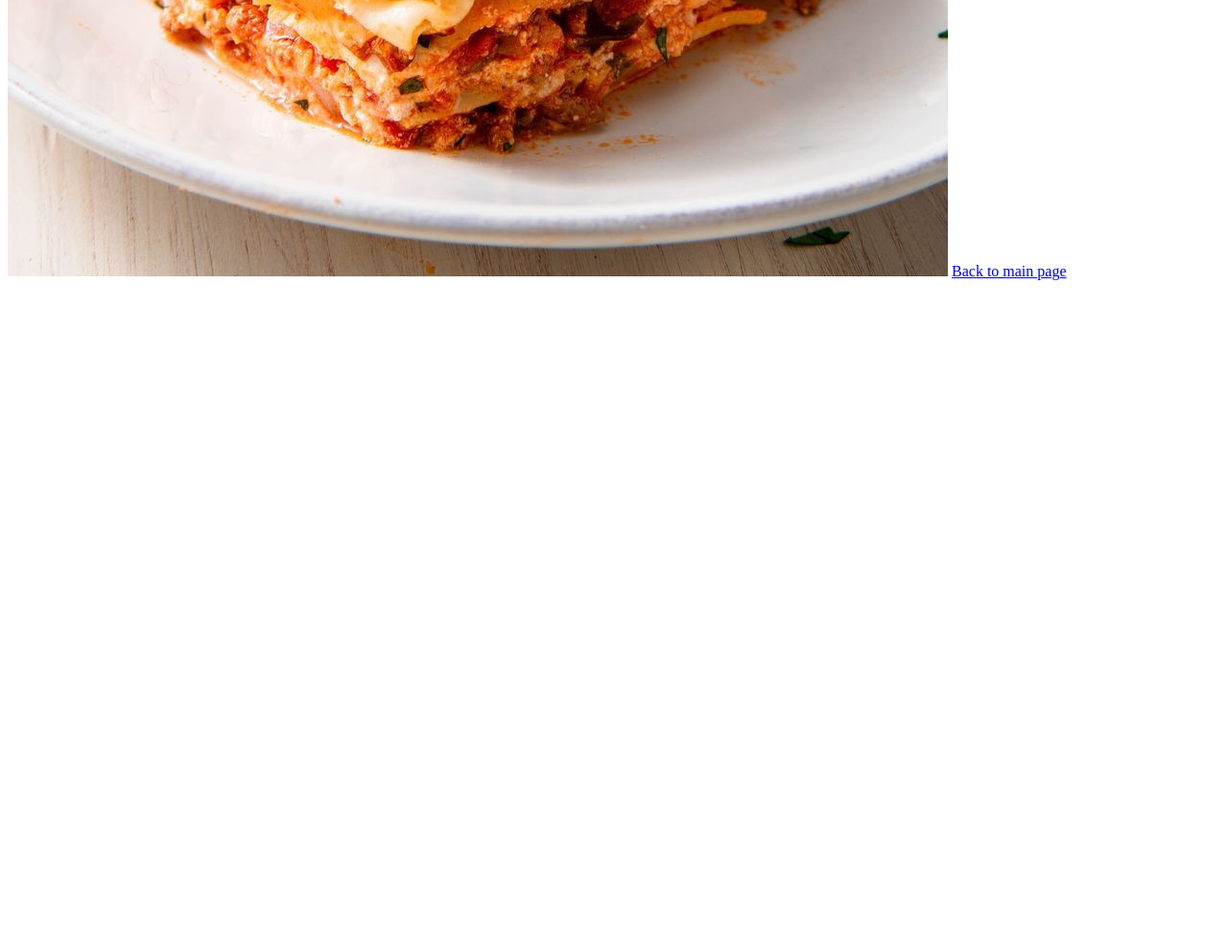
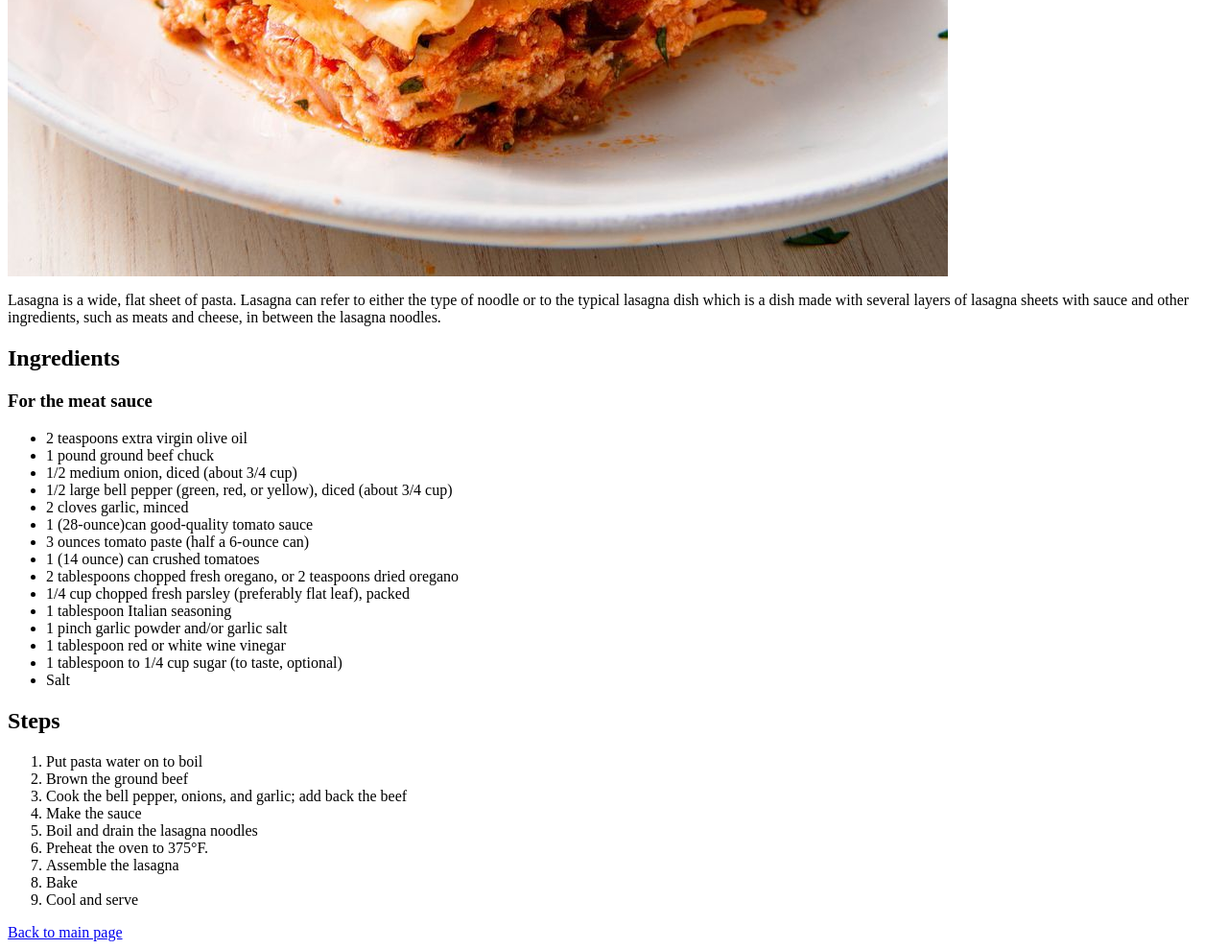
Before and after one commit to Tuskah24/odin-recipes, a plain HTML site: page recipes/lasagna.html in a window 1280 px wide. Shown: the part 760-1749 px from the top of the page at 96% size. Before the commit the page ends 1060 px from the top, so only its background shows below. Drawn offline with Linux system fonts and the light colour scheme.

Commit message:
Lists and steps added

```diff
--- a/recipes/lasagna.html
+++ b/recipes/lasagna.html
@@ -7,6 +7,41 @@
     <body>
         <h1>Lasagna</h1>
         <img src="../images/classic-lasagna-1662419713.jpeg" alt="Lasagna picture">
+        <p>Lasagna is a wide, flat sheet of pasta. Lasagna can refer to either the type of noodle or to the typical lasagna dish which is a dish made with several layers of lasagna sheets with sauce and other ingredients, such as meats and cheese, in between the lasagna noodles.</p>
+
+        <h2>Ingredients</h2>
+        <h3>For the meat sauce</h3>
+
+        <ul>
+            <li>2 teaspoons extra virgin olive oil</li>
+            <li>1 pound ground beef chuck</li>
+            <li>1/2 medium onion, diced (about 3/4 cup)</li>
+            <li>1/2 large bell pepper (green, red, or yellow), diced (about 3/4 cup)</li>
+            <li>2 cloves garlic, minced</li>
+            <li>1 (28-ounce)can good-quality tomato sauce</li>
+            <li>3 ounces tomato paste (half a 6-ounce can)</li>
+            <li>1 (14 ounce) can crushed tomatoes</li>
+            <li>2 tablespoons chopped fresh oregano, or 2 teaspoons dried oregano</li>
+            <li>1/4 cup chopped fresh parsley (preferably flat leaf), packed</li>
+            <li>1 tablespoon Italian seasoning</li>
+            <li>1 pinch garlic powder and/or garlic salt</li>
+            <li>1 tablespoon red or white wine vinegar</li>
+            <li>1 tablespoon to 1/4 cup sugar (to taste, optional)</li>
+            <li>Salt</li>
+        </ul>
+
+        <h2>Steps</h2>
+        <ol>
+            <li>Put pasta water on to boil</li>
+            <li>Brown the ground beef</li>
+            <li>Cook the bell pepper, onions, and garlic; add back the beef</li>
+            <li>Make the sauce</li>
+            <li>Boil and drain the lasagna noodles</li>
+            <li>Preheat the oven to 375°F.</li>
+            <li>Assemble the lasagna</li>
+            <li>Bake</li>
+            <li>Cool and serve</li>
+        </ol>
 
         <a href="../index.html">Back to main page</a>
     </body>
```
